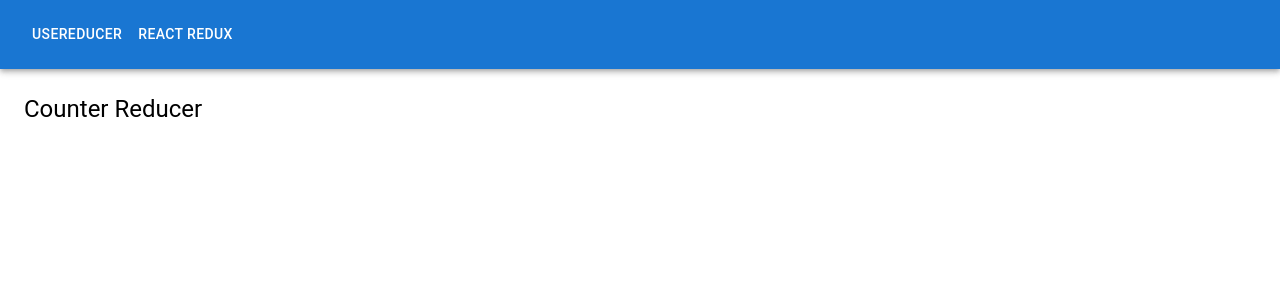
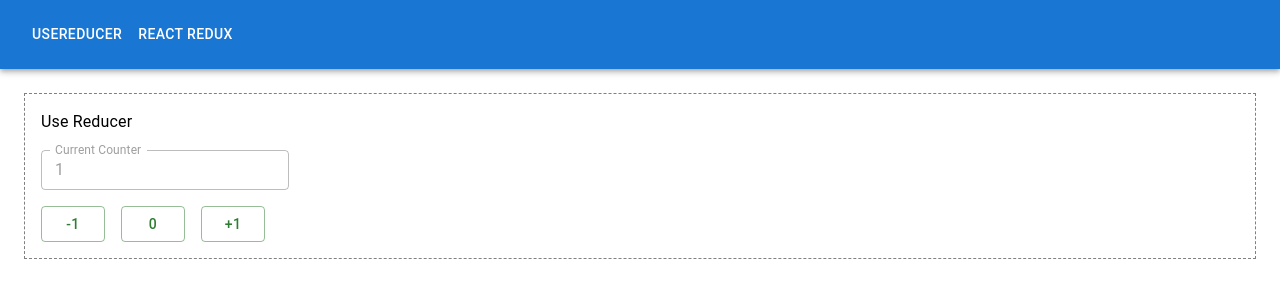
Before and after one commit to withered-flowers/education-react-redux, a React (Create React App) app: page /use-reducer in a window 1280 px wide. Shown: the top 300 px of the page. Built offline with nearby package versions, Linux system fonts and the light colour scheme.

Commit message:
feat: adding reducers and CounterReducerContainer

```diff
--- a/src/containers/CounterReducerContainer.jsx
+++ b/src/containers/CounterReducerContainer.jsx
@@ -1,10 +1,87 @@
-import React from "react";
-import { Typography } from "@mui/material";
+// Karena sudah pasti menggunakan reducer, kita gunakan useReducer
+import React, { useReducer } from "react";
+
+import { Box, Button, TextField, Typography } from "@mui/material";
+
+// import reducernya di sini
+import {
+  counterInitialValue,
+  CounterReducer,
+} from "../reducers/CounterReducer.js";
 
 const CounterReducerContainer = () => {
+  const [counter, dispatchCounter] = useReducer(
+    CounterReducer,
+    counterInitialValue
+  );
+
+  const buttonDecrementOnClickHandler = () => {
+    dispatchCounter({
+      tipeAksi: "decrement",
+    });
+  };
+
+  const buttonIncrementOnClickHandler = () => {
+    dispatchCounter({
+      tipeAksi: "increment",
+    });
+  };
+
+  const buttonResetOnClickHandler = () => {
+    dispatchCounter({
+      tipeAksi: "reset",
+    });
+  };
+
   return (
     <>
-      <Typography variant="h5">Counter Reducer</Typography>
+      <Box
+        sx={{
+          border: "1px dashed grey",
+          p: 2,
+          display: "flex",
+          flexDirection: "column",
+          gap: 2,
+        }}
+      >
+        <Typography variant="body1" component="div">
+          Use Reducer
+        </Typography>
+
+        <Box sx={{ display: "flex", gap: 2 }}>
+          <TextField
+            disabled
+            label="Current Counter"
+            // defaultValue="0"
+            value={counter}
+            size="small"
+          />
+        </Box>
+
+        <Box sx={{ display: "flex", gap: 2 }}>
+          <Button
+            variant="outlined"
+            color="success"
+            onClick={buttonDecrementOnClickHandler}
+          >
+            -1
+          </Button>
+          <Button
+            variant="outlined"
+            color="success"
+            onClick={buttonResetOnClickHandler}
+          >
+            0
+          </Button>
+          <Button
+            variant="outlined"
+            color="success"
+            onClick={buttonIncrementOnClickHandler}
+          >
+            +1
+          </Button>
+        </Box>
+      </Box>
     </>
   );
 };
--- /dev/null
+++ b/src/reducers/CounterReducer.js
@@ -0,0 +1,24 @@
+// ini hanyalah initial value, jadi tidak apa dibuat const
+export const counterInitialValue = 1;
+
+export const CounterReducer = (counter, action) => {
+  // asumsi: action memiliki tipeAksi sebagai kondisi
+  // tipeAksi memiliki string sebagai berikut:
+  // "increment" untuk menambahkan counter (+1)
+  // "decrement" untuk mengurangi counter (-1)
+  // "incrementSpec" untuk menambahkan counter sejumlah "amount" (+ amount)
+  // "decrementSpec" untuk mengurangi counter sejumlah "amount" (- amount)
+  // "reset" untuk membuat counter jadi 0
+
+  if (action.tipeAksi === "increment") {
+    return counter + 1;
+  } else if (action.tipeAksi === "decrement") {
+    return counter - 1;
+  } else if (action.tipeAksi === "incrementSpec") {
+    return counter + action.amount;
+  } else if (action.tipeAksi === "decrementSpec") {
+    return counter - action.amount;
+  } else if (action.tipeAksi === "reset") {
+    return 0;
+  }
+};
```
